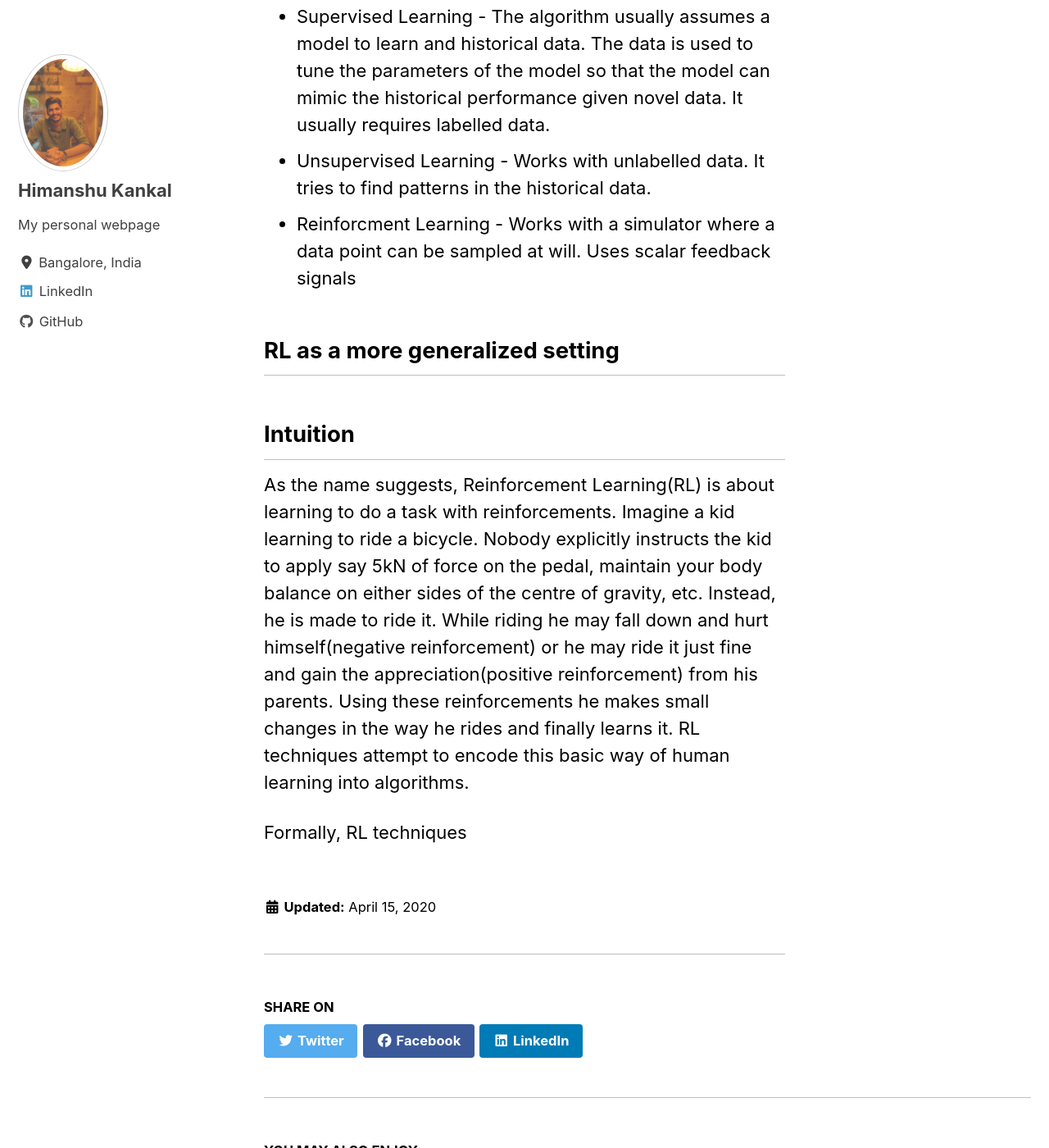
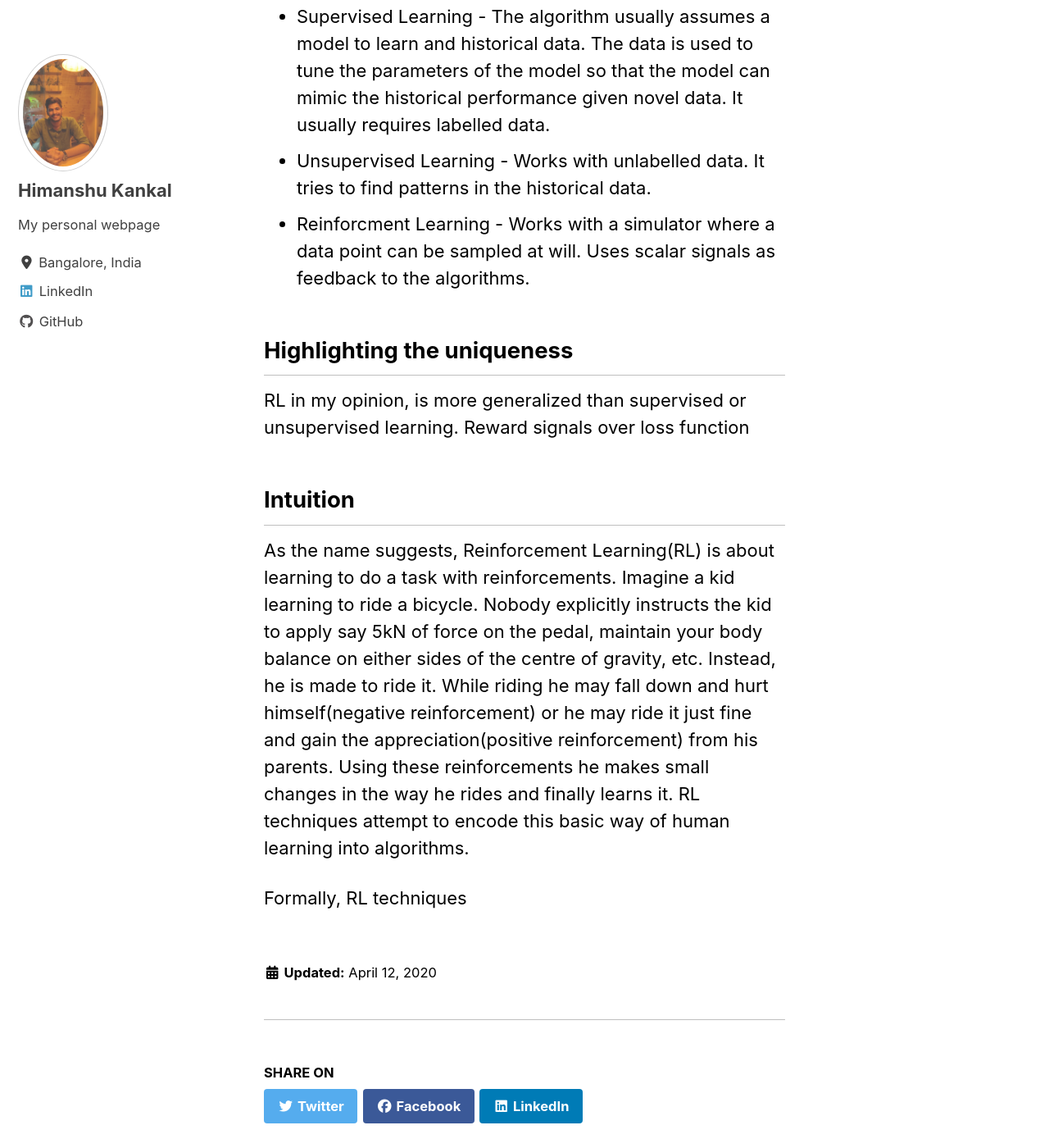
Before and after one commit to HimanUK/himanuk.github.io, a Jekyll site: the page built from _posts/2020-04-12-Intuition.md, in a window 1280 px wide and 1400 px high, scrolled down 441 px. Shown: the whole window at 82% size. Built offline with Jekyll 4.4.1, drawn with Linux system fonts in a browser that asks for light colours; cached includes are drawn as plain includes; nearby versions of some CDN libraries; some of the changed text lies outside the part shown.

Commit message:
MDP added

```diff
--- a/_posts/2020-04-12-Intuition.md
+++ b/_posts/2020-04-12-Intuition.md
@@ -1,6 +1,6 @@
 ---
 title: "Reinforcement Learning: Motivation"
-date: 2020-04-15
+date: 2020-04-12
 excerpt: "Machine learning, 3 parts, recent successes, etc."
 mathjax: "true"
 ---
@@ -10,10 +10,12 @@ mathjax: "true"
 Machine Learning(ML) techniques enable the computer to learn from data/experience without being explicitly programmed to do so. It crudely encompasses 3 parts:
 * Supervised Learning - The algorithm usually assumes a model to learn and historical data. The data is used to tune the parameters of the model so that the model can mimic the historical performance given novel data. It usually requires labelled data.
 * Unsupervised Learning - Works with unlabelled data. It tries to find patterns in the historical data.
-* Reinforcment Learning - Works with a simulator where a data point can be sampled at will. Uses scalar feedback signals
+* Reinforcment Learning - Works with a simulator where a data point can be sampled at will. Uses scalar signals as feedback to the algorithms.
 
-## RL as a more generalized setting
+## Highlighting the uniqueness
 
+RL in my opinion, is more generalized than supervised or unsupervised learning.
+Reward signals over loss function
 
 ## Intuition
 
```
Also changed, not shown: _posts/2020-04-13-MDP.md (added, +6 -0 lines).
